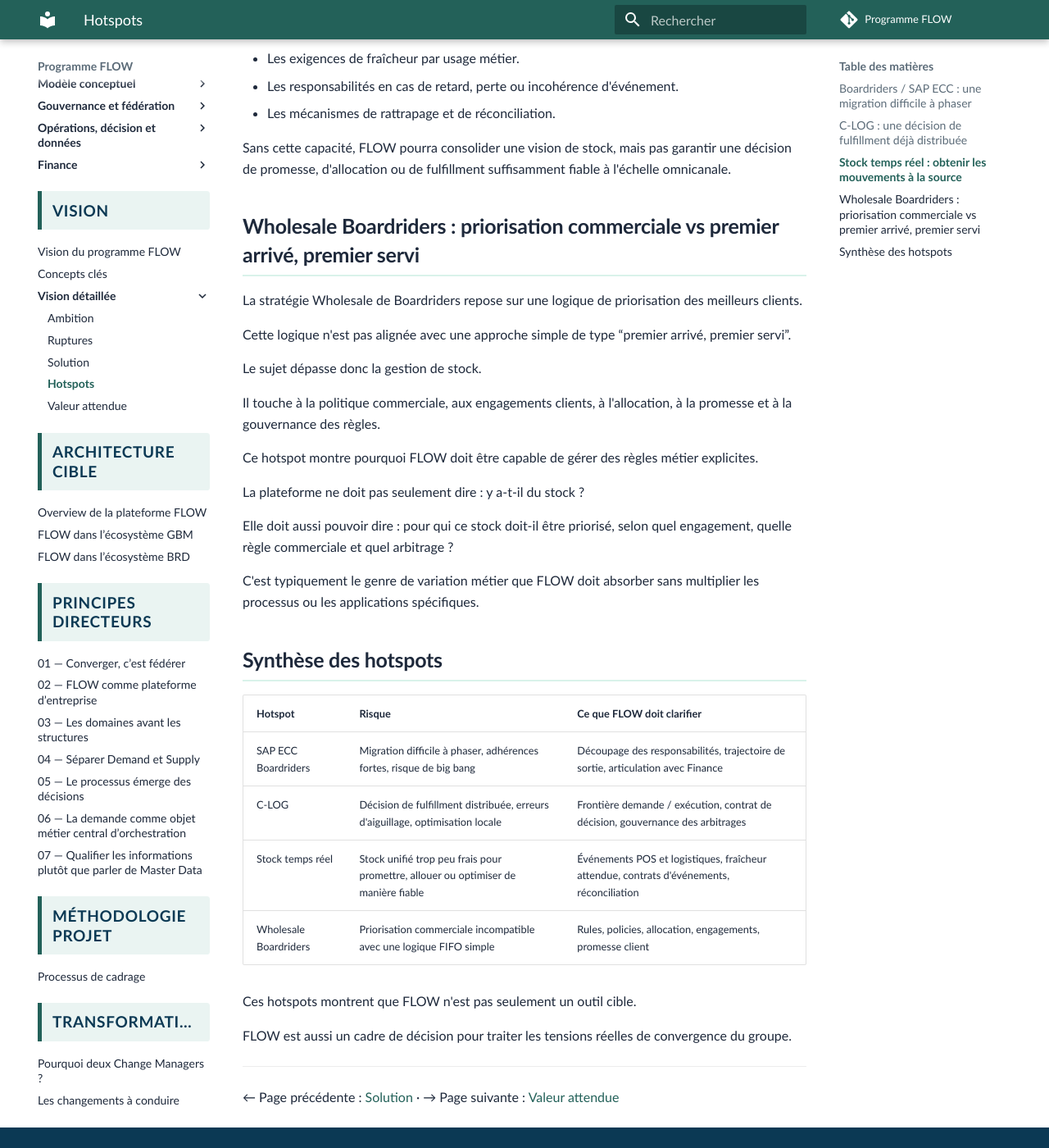
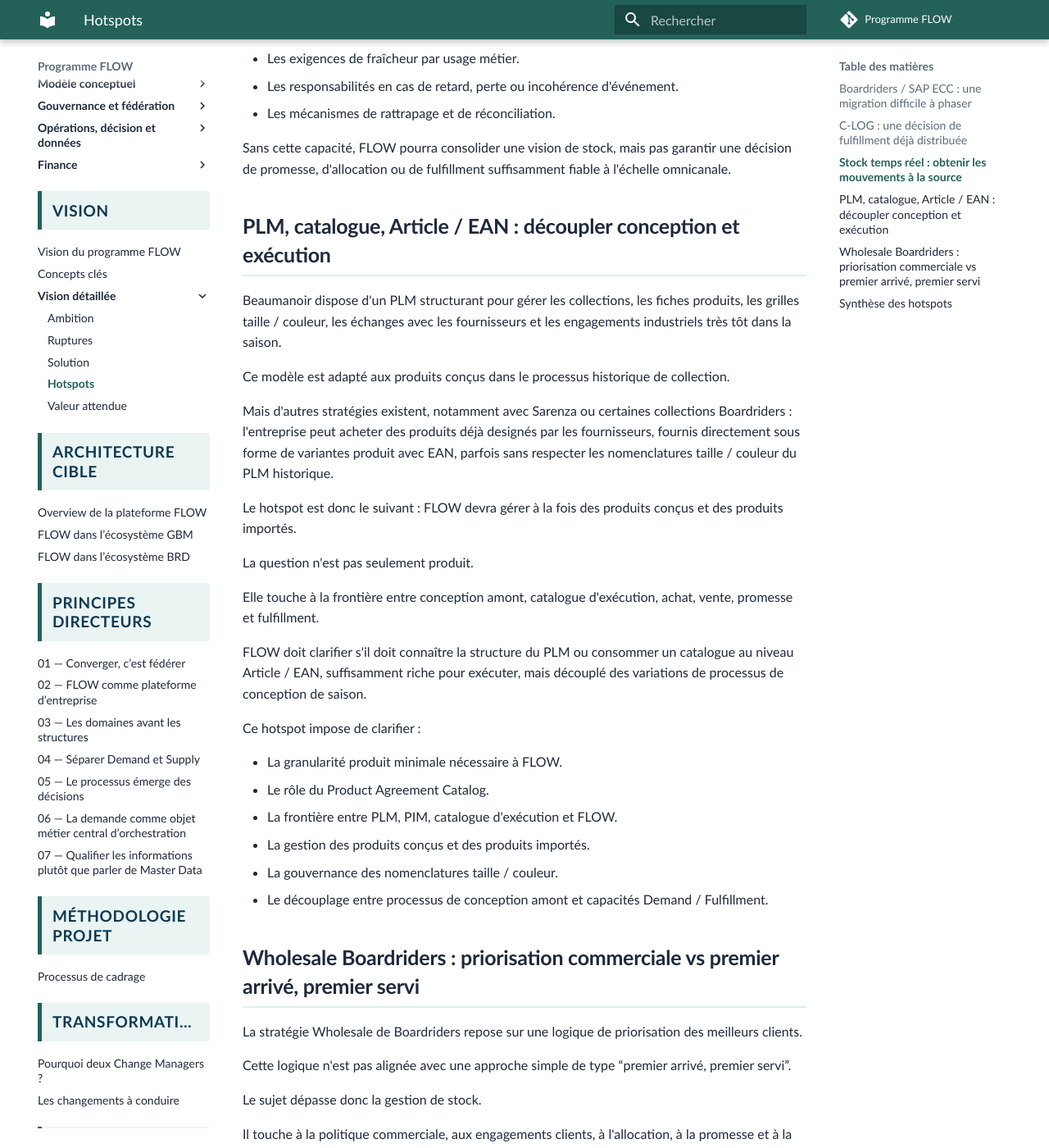
Before and after one commit to laurent-sintes/FLOW-Program, an MkDocs documentation site: the page built from docs/vision/vision-detaillee/4-hotspots.md, in a window 1280 px wide and 1400 px high, scrolled down 1914 px. Shown: the whole window at 82% size. Built offline with MkDocs 1.6.1 and Material for MkDocs 9.7.7, drawn with Linux system fonts in a browser that asks for light colours; comment, search, counter and statistics services are not loaded; some of the changed text lies outside the part shown.

Commit message:
Ajouter le hotspot PLM catalogue à la vision détaillée

```diff
--- a/docs/vision/vision-detaillee/4-hotspots.md
+++ b/docs/vision/vision-detaillee/4-hotspots.md
@@ -4,7 +4,7 @@
 
 Elle doit aussi traiter explicitement les points durs du programme.
 
-Quatre <span class="flow-keyword">hotspots</span> apparaissent déjà comme structurants.
+Cinq <span class="flow-keyword">hotspots</span> apparaissent déjà comme structurants.
 
 ## Boardriders / SAP ECC : une migration difficile à phaser
 
@@ -65,6 +65,31 @@
 
 Sans cette capacité, FLOW pourra consolider une vision de stock, mais pas garantir une décision de promesse, d'allocation ou de fulfillment suffisamment fiable à l'échelle omnicanale.
 
+## PLM, catalogue, Article / EAN : découpler conception et exécution
+
+Beaumanoir dispose d'un PLM structurant pour gérer les collections, les fiches produits, les grilles taille / couleur, les échanges avec les fournisseurs et les engagements industriels très tôt dans la saison.
+
+Ce modèle est adapté aux produits conçus dans le processus historique de collection.
+
+Mais d'autres stratégies existent, notamment avec Sarenza ou certaines collections Boardriders : l'entreprise peut acheter des produits déjà designés par les fournisseurs, fournis directement sous forme de variantes produit avec EAN, parfois sans respecter les nomenclatures taille / couleur du PLM historique.
+
+Le hotspot est donc le suivant : FLOW devra gérer à la fois des produits conçus et des produits importés.
+
+La question n'est pas seulement produit.
+
+Elle touche à la frontière entre conception amont, catalogue d'exécution, achat, vente, promesse et fulfillment.
+
+FLOW doit clarifier s'il doit connaître la structure du PLM ou consommer un catalogue au niveau Article / EAN, suffisamment riche pour exécuter, mais découplé des variations de processus de conception de saison.
+
+Ce hotspot impose de clarifier :
+
+- La granularité produit minimale nécessaire à FLOW.
+- Le rôle du Product Agreement Catalog.
+- La frontière entre PLM, PIM, catalogue d'exécution et FLOW.
+- La gestion des produits conçus et des produits importés.
+- La gouvernance des nomenclatures taille / couleur.
+- Le découplage entre processus de conception amont et capacités Demand / Fulfillment.
+
 ## Wholesale Boardriders : priorisation commerciale vs premier arrivé, premier servi
 
 La stratégie Wholesale de Boardriders repose sur une logique de priorisation des meilleurs clients.
@@ -90,6 +115,7 @@
 | SAP ECC Boardriders | Migration difficile à phaser, adhérences fortes, risque de big bang | Découpage des responsabilités, trajectoire de sortie, articulation avec Finance |
 | C-LOG | Décision de fulfillment distribuée, erreurs d'aiguillage, optimisation locale | Frontière demande / exécution, contrat de décision, gouvernance des arbitrages |
 | Stock temps réel | Stock unifié trop peu frais pour promettre, allouer ou optimiser de manière fiable | Événements POS et logistiques, fraîcheur attendue, contrats d'événements, réconciliation |
+| PLM, catalogue, Article / EAN | Dépendance excessive de FLOW au modèle PLM historique, difficulté à gérer produits conçus et produits importés | Granularité Article / EAN, Product Agreement Catalog, frontière conception / exécution, nomenclatures |
 | Wholesale Boardriders | Priorisation commerciale incompatible avec une logique FIFO simple | Rules, policies, allocation, engagements, promesse client |
 
 Ces hotspots montrent que FLOW n'est pas seulement un outil cible.
```
